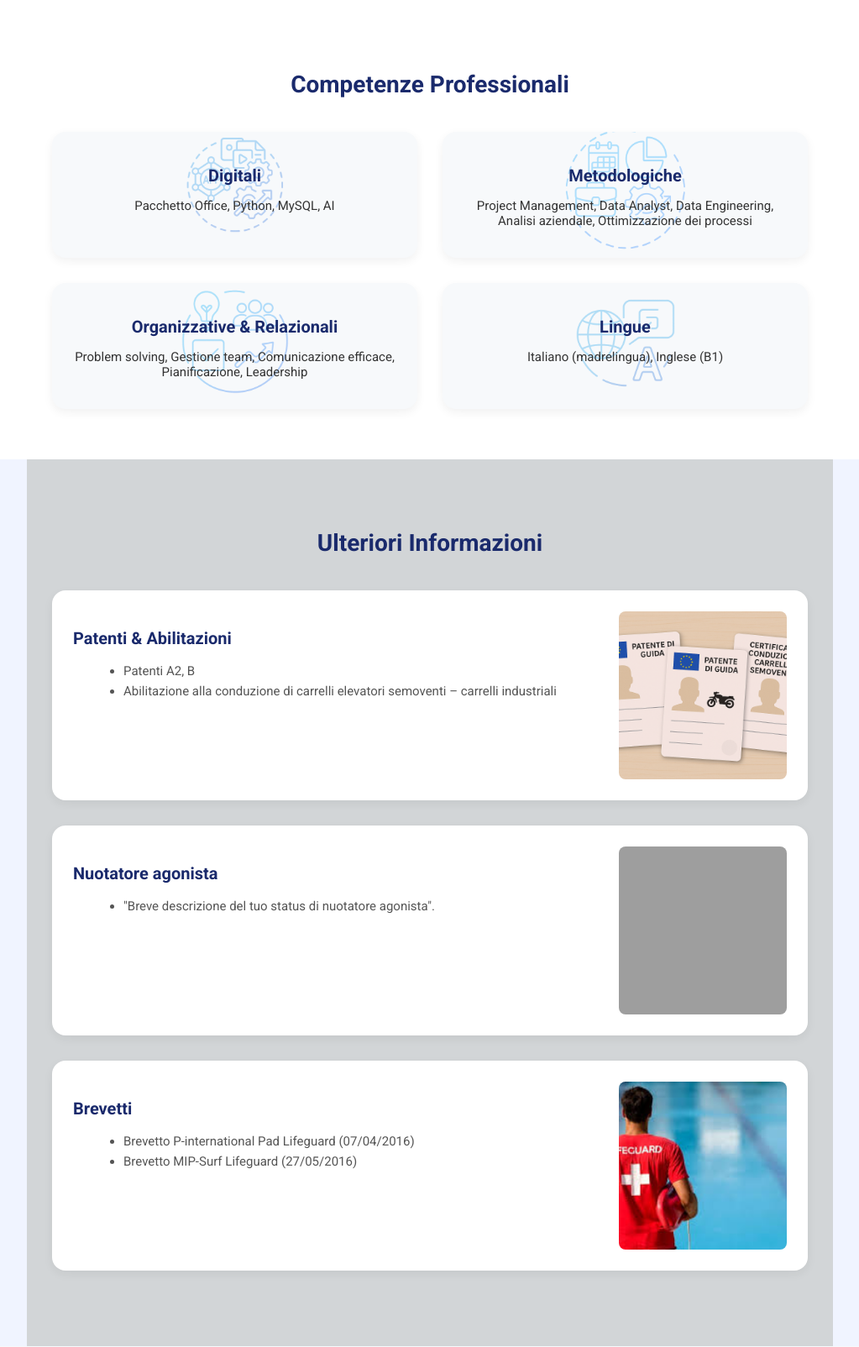
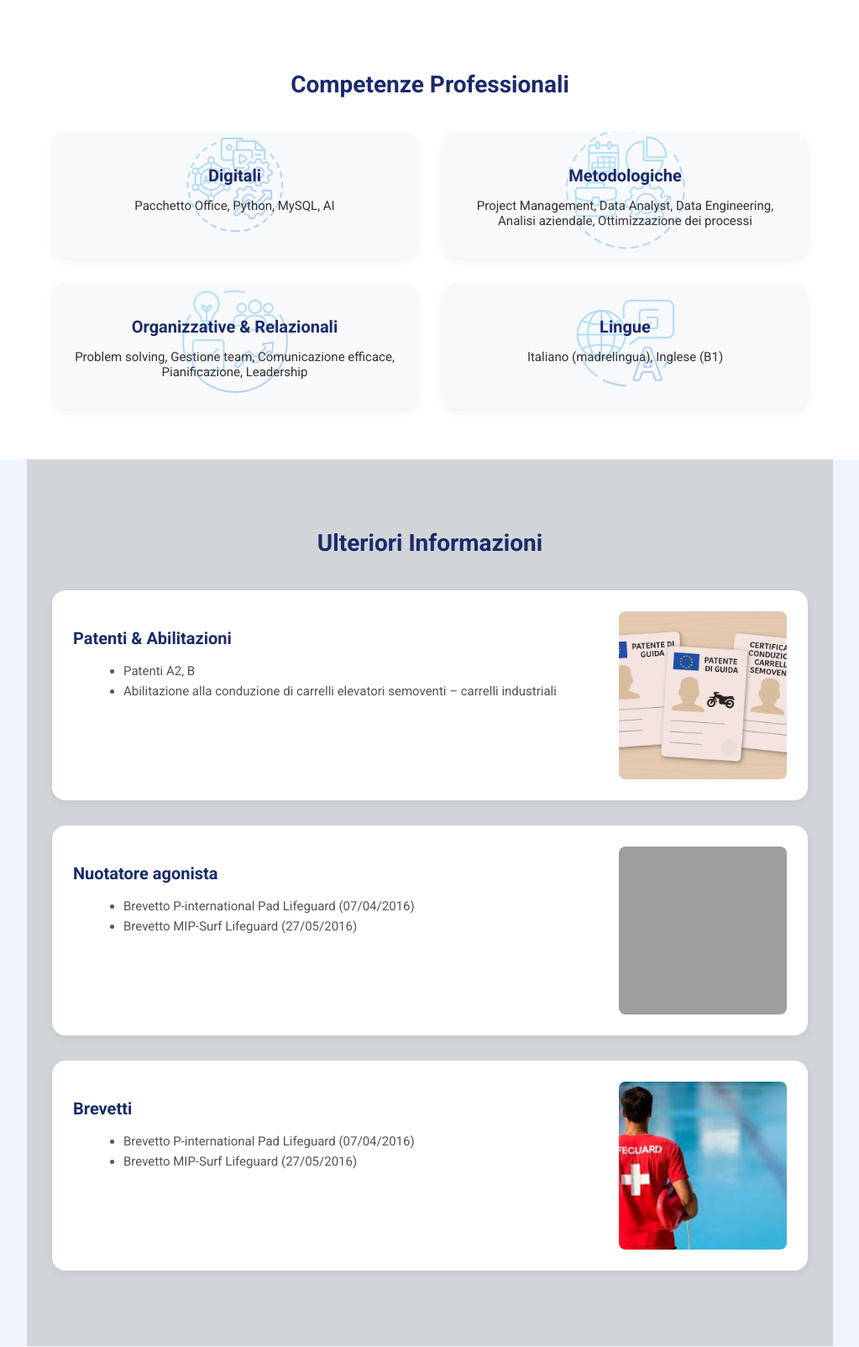
Before and after one commit to EnricoGuidi/Curriculum-Vitae, a Flask app: page / in a window 1280 px wide. Shown: the part 2319-3923 px from the top of the page at 84% size, without its empty margins (128-1151 px from the left). Run offline with Flask 3, Linux system fonts and the light colour scheme; grey boxes are pictures that could not be loaded.

Commit message:
Update index.html

```diff
--- a/templates/index.html
+++ b/templates/index.html
@@ -194,7 +194,8 @@
                 <div class="info-text">
                     <h3>Nuotatore agonista</h3>
                     <ul>
-                        <li>"Breve descrizione del tuo status di nuotatore agonista".</li>
+                        <li>Brevetto P-international Pad Lifeguard (07/04/2016)</li>
+                        <li>Brevetto MIP-Surf Lifeguard (27/05/2016)</li>
                     </ul>
                 </div>
                 <div class="info-slider">
```
